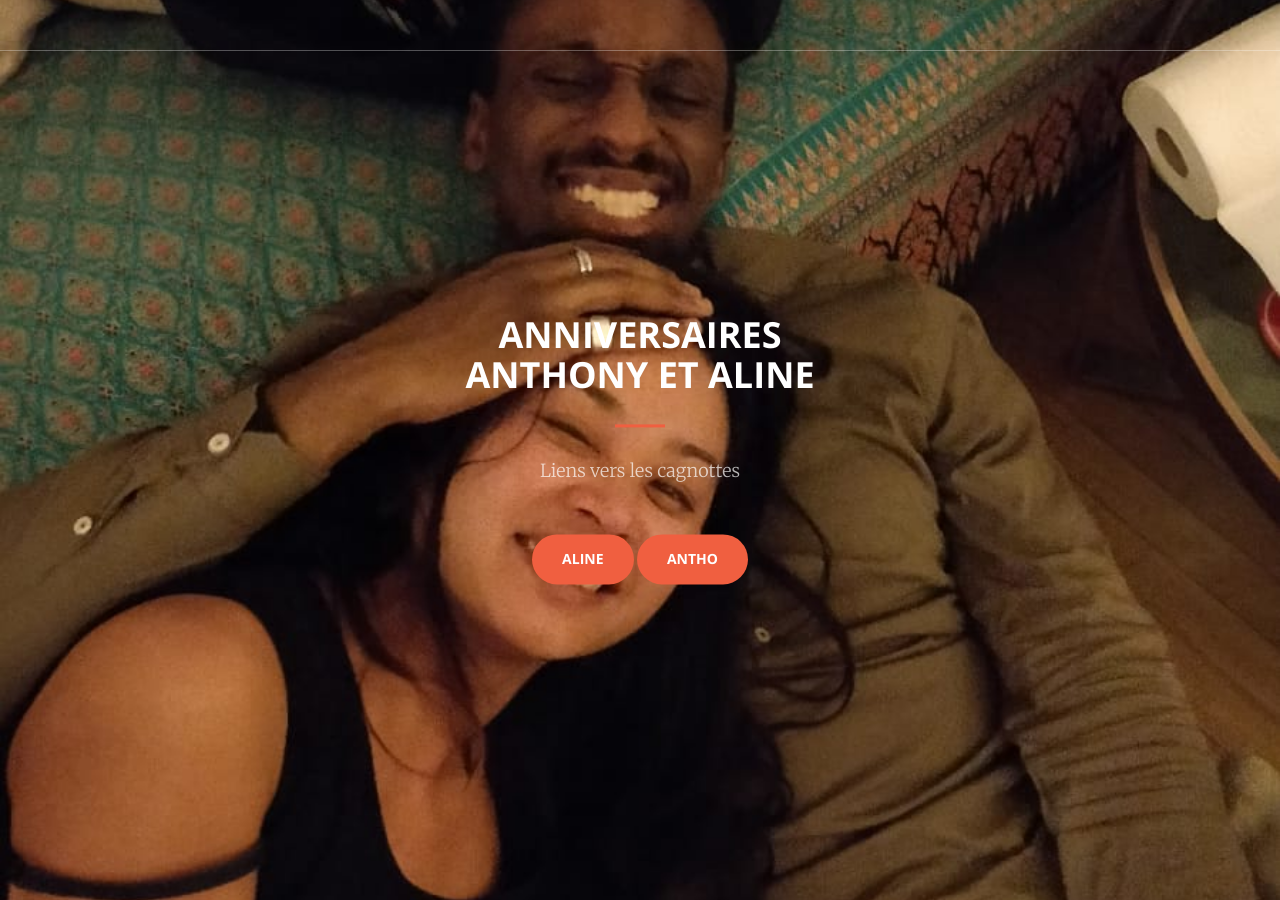
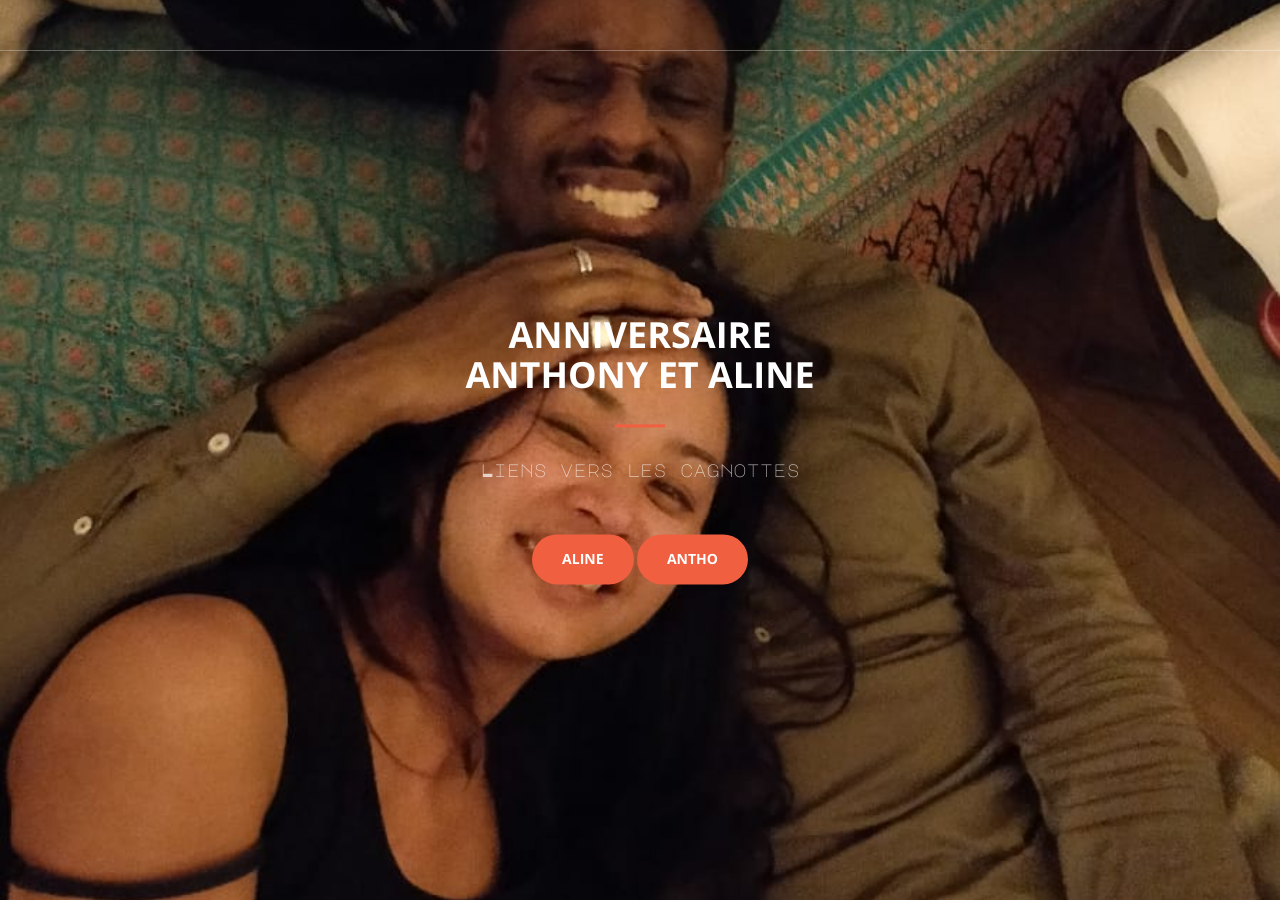
Before and after one commit to birthdayAandA/birthdayAandA.github.io, a Jekyll site: the page built from index.html, in a window 1280 px wide. Built offline with Jekyll 4.4.1, drawn with Linux system fonts in a browser that asks for light colours.

Commit message:
Test commit

```diff
--- a/_includes/head.html
+++ b/_includes/head.html
@@ -6,7 +6,7 @@
     <meta name="description" content="">
     <meta name="author" content="">
 
-    <title>Creative - Start Bootstrap Theme</title>
+    <title>€€€ Cagnotte $$$</title>
 
     <!-- Bootstrap Core CSS -->
     <link rel="stylesheet" href="css/bootstrap.min.css" type="text/css">
@@ -15,7 +15,7 @@
     <link href='https://fonts.googleapis.com/css?family=Open+Sans:300italic,400italic,600italic,700italic,800italic,400,300,600,700,800' rel='stylesheet' type='text/css'>
     <link href='https://fonts.googleapis.com/css?family=Merriweather:400,300,300italic,400italic,700,700italic,900,900italic' rel='stylesheet' type='text/css'>
     <link rel="stylesheet" href="font-awesome/css/font-awesome.min.css" type="text/css">
-
+<link href="https://fonts.googleapis.com/css?family=Major+Mono+Display" rel="stylesheet"
     <!-- Plugin CSS -->
     <link rel="stylesheet" href="css/animate.min.css" type="text/css">
 
--- a/_includes/header.html
+++ b/_includes/header.html
@@ -1,12 +1,12 @@
 <header>
     <div class="header-content">
         <div class="header-content-inner">
-            <h1>Anniversaires</h1>
+            <h1>Anniversaire</h1>
             <h1>Anthony et Aline</h1>
             <hr>
-            <p>Liens vers les cagnottes</p>
-            <a href="#about" class="btn btn-primary btn-xl page-scroll">Aline</a>
-            <a href="#about" class="btn btn-primary btn-xl page-scroll">Antho</a>
+            <p style="font-family: 'Major Mono Display', monospace;">Liens vers les cagnottes</p>
+            <a href="www.google.com" class="btn btn-primary btn-xl page-scroll">Aline</a>
+            <a href="www.twitter.com" class="btn btn-primary btn-xl page-scroll">Antho</a>
         </div>
     </div>
 </header>
```
